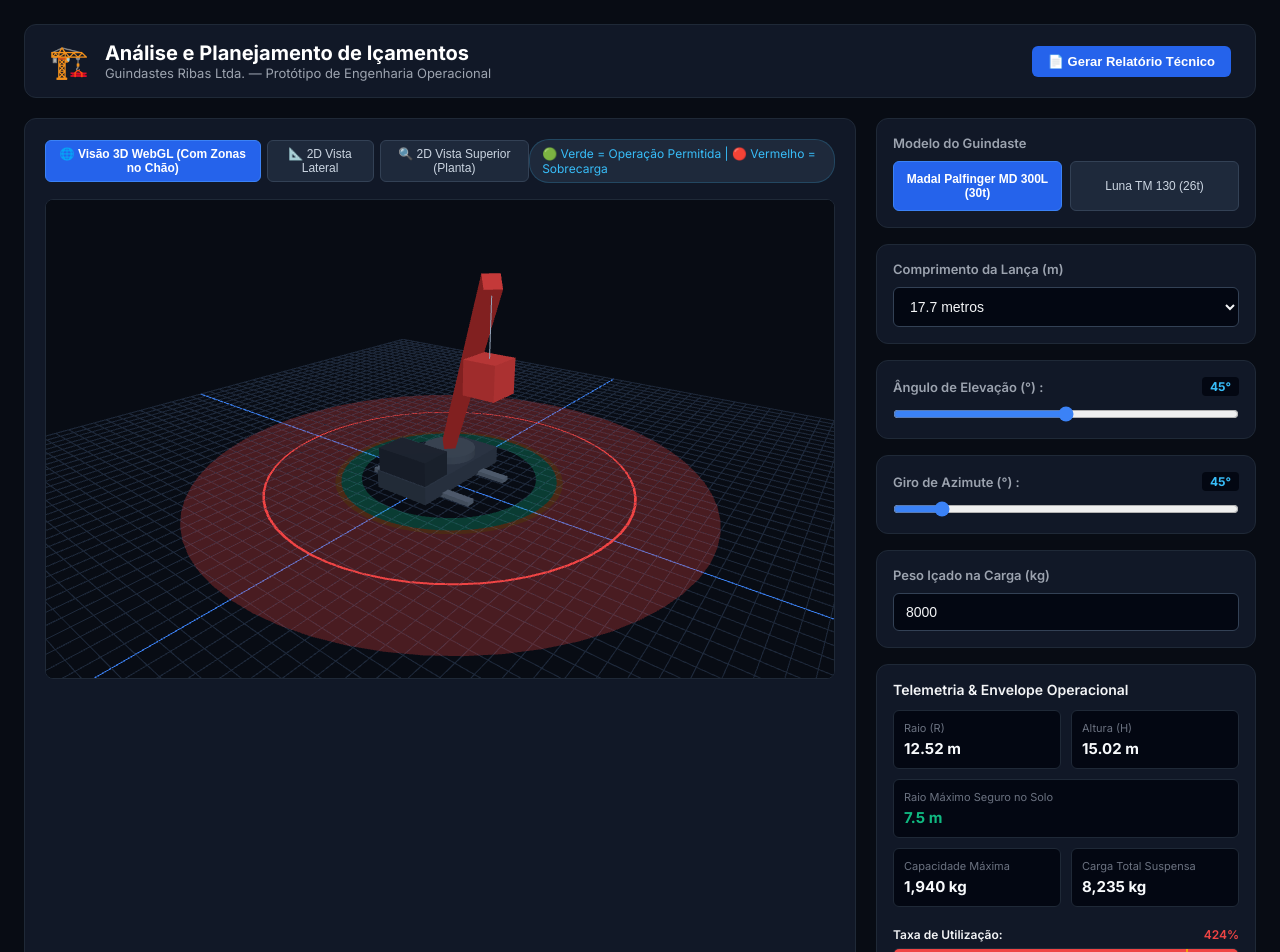
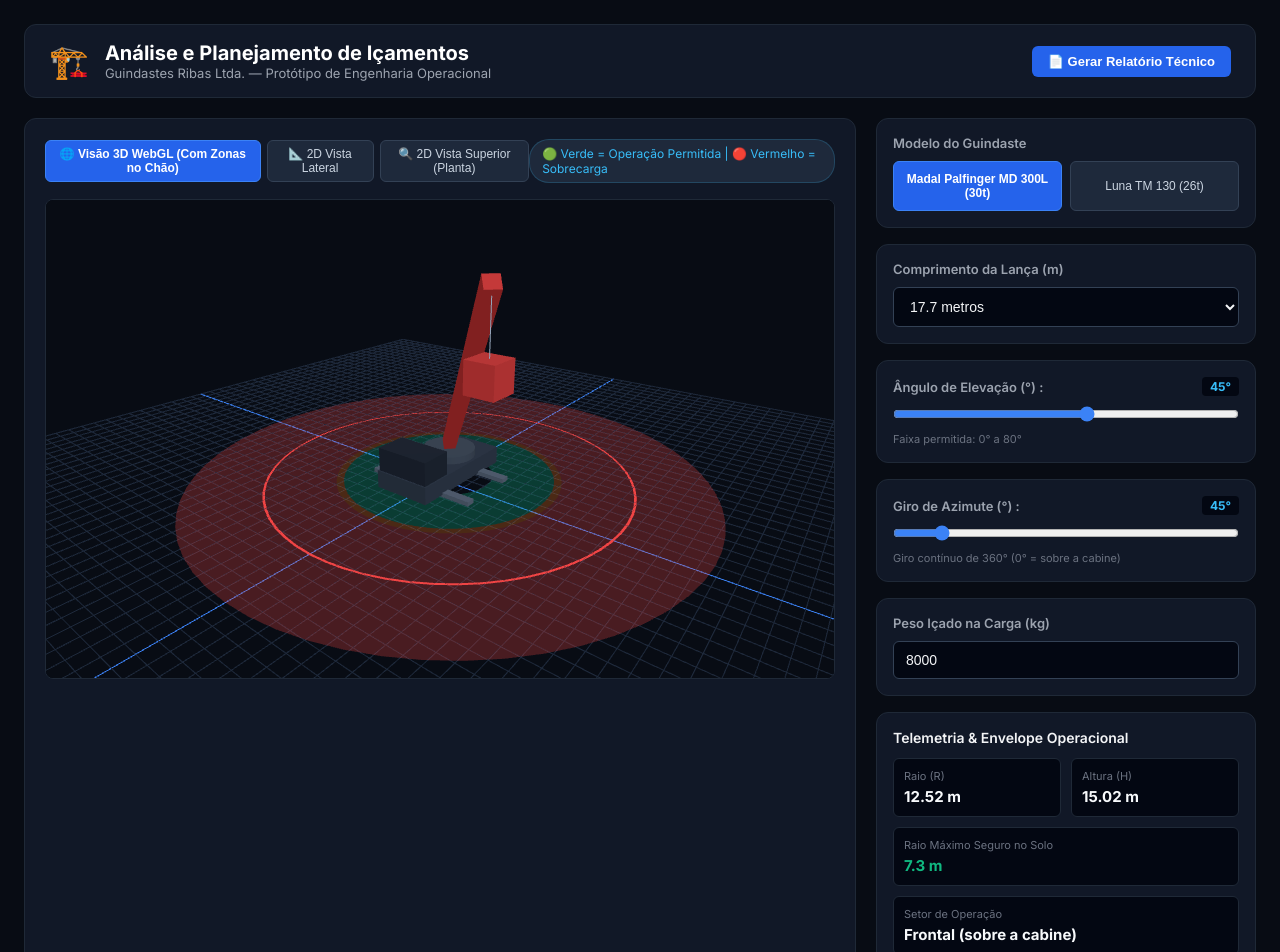
Before and after one commit to JoviOakz/Projeto_Jornada, a React (Vite) app: page / in a window 1280 px wide. Shown: the top 952 px of the page. Built offline with nearby package versions, Linux system fonts and the light colour scheme.

Commit message:
feat: project update

```diff
--- a/src/App.tsx
+++ b/src/App.tsx
@@ -3,6 +3,7 @@ import './App.css';
 
 import type { LiftInputs, ViewMode } from './types';
 import { useLiftAnalysis } from './hooks/useLiftAnalysis';
+import { normalizeInputs } from './lib/limits';
 import { Crane3D } from './components/Crane3D';
 import { Crane2D } from './components/Crane2D';
 import { ControlsPanel } from './components/ControlsPanel';
@@ -36,7 +37,8 @@ export const App: React.FC = () => {
   const [isReportOpen, setIsReportOpen] = useState<boolean>(false);
 
   const updateInputs = useCallback(
-    (patch: Partial<LiftInputs>) => setInputs((prev) => ({ ...prev, ...patch })),
+    (patch: Partial<LiftInputs>) =>
+      setInputs((prev) => normalizeInputs({ ...prev, ...patch }, prev.model)),
     []
   );
 
--- a/src/components/ControlsPanel.tsx
+++ b/src/components/ControlsPanel.tsx
@@ -1,6 +1,7 @@
 import React from 'react';
 import type { LiftInputs } from '../types';
 import { CHART_MD300L } from '../data/charts';
+import { getAngleRange, getSlewRange } from '../lib/limits';
 
 interface ControlsPanelProps {
   inputs: LiftInputs;
@@ -9,6 +10,8 @@ interface ControlsPanelProps {
 
 export const ControlsPanel: React.FC<ControlsPanelProps> = ({ inputs, onChange }) => {
   const { model, boomLength, angle, rotation, payloadKg } = inputs;
+  const angleRange = getAngleRange(model, boomLength);
+  const slewRange = getSlewRange(model);
 
   return (
     <>
@@ -57,12 +60,15 @@ export const ControlsPanel: React.FC<ControlsPanelProps> = ({ inputs, onChange }
         </div>
         <input
           type="range"
-          min="10"
-          max="80"
+          min={angleRange.min}
+          max={angleRange.max}
           value={angle}
           onChange={(e) => onChange({ angle: Number(e.target.value) })}
           className="slider-input"
         />
+        <span className="telemetry-label">
+          Faixa permitida: {angleRange.min}° a {angleRange.max}°
+        </span>
       </div>
 
       {/* Giro de Azimute */}
@@ -73,12 +79,17 @@ export const ControlsPanel: React.FC<ControlsPanelProps> = ({ inputs, onChange }
         </div>
         <input
           type="range"
-          min="0"
-          max="360"
+          min={slewRange.min}
+          max={slewRange.max}
           value={rotation}
           onChange={(e) => onChange({ rotation: Number(e.target.value) })}
           className="slider-input"
         />
+        <span className="telemetry-label">
+          {slewRange.continuous
+            ? 'Giro contínuo de 360° (0° = sobre a cabine)'
+            : `Setor traseiro restrito: ${slewRange.min}° a ${slewRange.max}° (180° = atrás)`}
+        </span>
       </div>
 
       {/* Peso da Carga */}
--- a/src/components/Crane2D.tsx
+++ b/src/components/Crane2D.tsx
@@ -1,5 +1,7 @@
 import React, { useEffect, useRef } from 'react';
 import type { LiftAnalysis, LiftInputs, View2D } from '../types';
+import { degToRad } from '../lib/geometry';
+import { MD300L_FRONTAL_HALF_ARC_DEG } from '../data/limits';
 
 interface Crane2DProps {
   view: View2D;
@@ -10,7 +12,7 @@ interface Crane2DProps {
 export const Crane2D: React.FC<Crane2DProps> = ({ view, inputs, analysis }) => {
   const canvasRef = useRef<HTMLCanvasElement | null>(null);
 
-  const { boomLength, payloadKg, angle, rotation } = inputs;
+  const { model, boomLength, payloadKg, angle, rotation } = inputs;
   const {
     radius,
     radAngle,
@@ -21,8 +23,10 @@ export const Crane2D: React.FC<Crane2DProps> = ({ view, inputs, analysis }) => {
     showOrangeZone,
     isCargoOverSapata,
     cableClipsIntoHaste,
-    statusColorCSS
+    statusColorCSS,
+    slewRange
   } = analysis;
+  const { min: slewMin, max: slewMax, continuous: slewContinuous } = slewRange;
 
   useEffect(() => {
     const canvas = canvasRef.current;
@@ -134,26 +138,51 @@ export const Crane2D: React.FC<Crane2DProps> = ({ view, inputs, analysis }) => {
       const maxPx = maxPossibleRadius * scale;
       const warningPx = warningRadiusGround * scale;
 
-      // Vermelha (externa)
-      ctx.fillStyle = 'rgba(239, 68, 68, 0.25)';
-      ctx.beginPath(); ctx.arc(centerX, centerY, maxPx, 0, Math.PI * 2); ctx.fill();
+      // Azimute ψ (0° = para cima, horário) => ângulo do canvas = ψ - 90°
+      const sectorA0 = slewContinuous ? 0 : degToRad(slewMin) - Math.PI / 2;
+      const sectorA1 = slewContinuous ? Math.PI * 2 : degToRad(slewMax) - Math.PI / 2;
 
-      // Laranja (intermediária)
-      if (showOrangeZone) {
-        ctx.fillStyle = 'rgba(249, 115, 22, 0.30)';
-        ctx.beginPath(); ctx.arc(centerX, centerY, warningPx, 0, Math.PI * 2); ctx.fill();
+      const fillSector = (r: number, a0: number, a1: number, color: string) => {
+        ctx.fillStyle = color;
+        ctx.beginPath();
+        ctx.moveTo(centerX, centerY);
+        ctx.arc(centerX, centerY, r, a0, a1);
+        ctx.closePath();
+        ctx.fill();
+      };
+
+      // Setor proibido (giro restrito)
+      if (!slewContinuous) {
+        fillSector(maxPx, sectorA1, sectorA0 + Math.PI * 2, 'rgba(100, 116, 139, 0.18)');
+        ctx.fillStyle = '#94a3b8';
+        ctx.font = '10px Inter';
+        ctx.textAlign = 'center';
+        ctx.fillText('Setor proibido', centerX, centerY - maxPx + 14);
       }
 
-      // Verde (interna)
-      ctx.fillStyle = 'rgba(16, 185, 129, 0.35)';
-      ctx.beginPath(); ctx.arc(centerX, centerY, safePx, 0, Math.PI * 2); ctx.fill();
+      // Setor frontal do MD300L (capacidade reduzida)
+      if (model === 'MD300L') {
+        const f0 = degToRad(-MD300L_FRONTAL_HALF_ARC_DEG) - Math.PI / 2;
+        const f1 = degToRad(MD300L_FRONTAL_HALF_ARC_DEG) - Math.PI / 2;
+        fillSector(maxPx, f0, f1, 'rgba(245, 158, 11, 0.12)');
+        ctx.fillStyle = '#f59e0b';
+        ctx.font = '10px Inter';
+        ctx.textAlign = 'center';
+        ctx.fillText('Frontal (reduzida)', centerX, centerY - maxPx + 14);
+      }
+
+      fillSector(maxPx, sectorA0, sectorA1, 'rgba(239, 68, 68, 0.25)');       // Vermelha
+      if (showOrangeZone) {
+        fillSector(warningPx, sectorA0, sectorA1, 'rgba(249, 115, 22, 0.30)'); // Laranja
+      }
+      fillSector(safePx, sectorA0, sectorA1, 'rgba(16, 185, 129, 0.35)');      // Verde
 
       // Anel do raio atual
       const radiusPx = radius * scale;
       ctx.strokeStyle = statusColorCSS;
       ctx.lineWidth = 2;
       ctx.setLineDash([4, 4]);
-      ctx.beginPath(); ctx.arc(centerX, centerY, radiusPx, 0, Math.PI * 2); ctx.stroke();
+      ctx.beginPath(); ctx.arc(centerX, centerY, radiusPx, sectorA0, sectorA1); ctx.stroke();
       ctx.setLineDash([]);
 
       // Haste
@@ -190,6 +219,7 @@ export const Crane2D: React.FC<Crane2DProps> = ({ view, inputs, analysis }) => {
     }
   }, [
     view,
+    model,
     angle,
     rotation,
     boomLength,
@@ -203,7 +233,10 @@ export const Crane2D: React.FC<Crane2DProps> = ({ view, inputs, analysis }) => {
     showOrangeZone,
     isCargoOverSapata,
     cableClipsIntoHaste,
-    statusColorCSS
+    statusColorCSS,
+    slewMin,
+    slewMax,
+    slewContinuous
   ]);
 
   return (
--- a/src/components/Crane3D.tsx
+++ b/src/components/Crane3D.tsx
@@ -2,6 +2,7 @@ import React, { useEffect, useRef } from 'react';
 import * as THREE from 'three';
 import { OrbitControls } from 'three/examples/jsm/controls/OrbitControls.js';
 import type { LiftAnalysis, LiftInputs } from '../types';
+import { degToRad } from '../lib/geometry';
 
 interface Crane3DProps {
   inputs: LiftInputs;
@@ -25,8 +26,10 @@ export const Crane3D: React.FC<Crane3DProps> = ({ inputs, analysis }) => {
     showOrangeZone,
     isCargoOverSapata,
     cableClipsIntoHaste,
-    statusColorHex
+    statusColorHex,
+    slewRange
   } = analysis;
+  const { min: slewMin, max: slewMax, continuous: slewContinuous } = slewRange;
 
   useEffect(() => {
     const container = mountRef.current;
@@ -58,6 +61,12 @@ export const Crane3D: React.FC<Crane3DProps> = ({ inputs, analysis }) => {
     const gridHelper = new THREE.GridHelper(60, 60, 0x3b82f6, 0x1e293b);
     scene.add(gridHelper);
 
+    // Setor angular dos anéis (360° ou setor restrito, ex.: TM130 traseiro 120°).
+    // Azimute ψ (0° = +Z, cresce para +X) => ângulo do RingGeometry φ = 90° - ψ.
+    const ringStart = slewContinuous ? 0 : Math.PI / 2 - degToRad(slewMax);
+    const ringLength = slewContinuous ? Math.PI * 2 : degToRad(slewMax - slewMin);
+    const ringSegs = Math.max(8, Math.round((64 * ringLength) / (Math.PI * 2)));
+
     // --- ANÉIS TRANSLÚCIDOS DE RAIO NO SOLO (VERDE, LARANJA E VERMELHO) ---
     const groundZoneGroup = new THREE.Group();
     groundZoneGroup.position.set(0, 0.02, -1); // Alinhado com o centro do pino de giro
@@ -77,7 +86,7 @@ export const Crane3D: React.FC<Crane3DProps> = ({ inputs, analysis }) => {
     const redMat = zoneMaterial(0xef4444);    // Sobrecarga / reprovado
 
     // Zona Verde (Segura)
-    const greenGeo = new THREE.RingGeometry(minPossibleRadius, safeRadiusGround, 64);
+    const greenGeo = new THREE.RingGeometry(minPossibleRadius, safeRadiusGround, ringSegs, 1, ringStart, ringLength);
     const greenRingMesh = new THREE.Mesh(greenGeo, greenMat);
     greenRingMesh.rotation.x = Math.PI / 2;
     greenRingMesh.name = 'greenRing';
@@ -88,7 +97,10 @@ export const Crane3D: React.FC<Crane3DProps> = ({ inputs, analysis }) => {
       const orangeGeo = new THREE.RingGeometry(
         Math.max(minPossibleRadius, safeRadiusGround),
         warningRadiusGround,
-        64
+        ringSegs,
+        1,
+        ringStart,
+        ringLength
       );
       const orangeRingMesh = new THREE.Mesh(orangeGeo, orangeMat);
       orangeRingMesh.rotation.x = Math.PI / 2;
@@ -100,7 +112,10 @@ export const Crane3D: React.FC<Crane3DProps> = ({ inputs, analysis }) => {
     const redGeo = new THREE.RingGeometry(
       Math.max(minPossibleRadius, warningRadiusGround),
       maxPossibleRadius,
-      64
+      ringSegs,
+      1,
+      ringStart,
+      ringLength
     );
     const redRingMesh = new THREE.Mesh(redGeo, redMat);
     redRingMesh.rotation.x = Math.PI / 2;
@@ -108,7 +123,7 @@ export const Crane3D: React.FC<Crane3DProps> = ({ inputs, analysis }) => {
     groundZoneGroup.add(redRingMesh);
 
     // Linha do raio atual no chão
-    const currentRadiusLineGeo = new THREE.RingGeometry(radius - 0.08, radius + 0.08, 64);
+    const currentRadiusLineGeo = new THREE.RingGeometry(radius - 0.08, radius + 0.08, ringSegs, 1, ringStart, ringLength);
     const currentRadiusLineMat = new THREE.MeshBasicMaterial({
       color: statusColorHex,
       side: THREE.DoubleSide
@@ -261,7 +276,10 @@ export const Crane3D: React.FC<Crane3DProps> = ({ inputs, analysis }) => {
     showOrangeZone,
     isCargoOverSapata,
     cableClipsIntoHaste,
-    statusColorHex
+    statusColorHex,
+    slewMin,
+    slewMax,
+    slewContinuous
   ]);
 
   return <div className="canvas-wrapper-3d" ref={mountRef} />;
--- a/src/components/ReportModal.tsx
+++ b/src/components/ReportModal.tsx
@@ -1,6 +1,7 @@
 import React from 'react';
 import type { LiftAnalysis, LiftInputs } from '../types';
 import { NORMATIVE_LIMIT_PCT } from '../lib/capacity';
+import { SECTOR_LABELS } from '../lib/limits';
 
 interface ReportModalProps {
   inputs: LiftInputs;
@@ -21,7 +22,8 @@ export const ReportModal: React.FC<ReportModalProps> = ({ inputs, analysis, onCl
     maxCapacityKg,
     usagePct,
     isOverload,
-    isApproved
+    isApproved,
+    sector
   } = analysis;
 
   // RN01: acima de 85% a operação é reprovada.
@@ -46,6 +48,7 @@ export const ReportModal: React.FC<ReportModalProps> = ({ inputs, analysis, onCl
             <div><strong>Comprimento da Lança:</strong> {boomLength} m</div>
             <div><strong>Ângulo de Elevação:</strong> {angle}°</div>
             <div><strong>Giro de Azimute:</strong> {rotation}°</div>
+            <div><strong>Setor de Operação:</strong> {SECTOR_LABELS[sector]}</div>
             <div><strong>Raio de Operação:</strong> {radius} m</div>
             <div><strong>Raio Máximo Seguro no Solo:</strong> {safeRadiusGround.toFixed(1)} m</div>
             <div><strong>Altura do Gancho:</strong> {hookHeight} m</div>
--- a/src/components/TelemetryPanel.tsx
+++ b/src/components/TelemetryPanel.tsx
@@ -1,6 +1,7 @@
 import React from 'react';
 import type { LiftAnalysis } from '../types';
 import { NORMATIVE_LIMIT_PCT } from '../lib/capacity';
+import { SECTOR_LABELS } from '../lib/limits';
 
 interface TelemetryPanelProps {
   analysis: LiftAnalysis;
@@ -19,7 +20,8 @@ export const TelemetryPanel: React.FC<TelemetryPanelProps> = ({ analysis }) => {
     isDanger,
     isWarning,
     isCargoOverSapata,
-    cableClipsIntoHaste
+    cableClipsIntoHaste,
+    sector
   } = analysis;
 
   const colorSuffix = isOverload ? 'red' : isDanger ? 'orange' : isWarning ? 'amber' : 'green';
@@ -39,6 +41,10 @@ export const TelemetryPanel: React.FC<TelemetryPanelProps> = ({ analysis }) => {
         <div className="telemetry-item full-width">
           <span className="telemetry-label">Raio Máximo Seguro no Solo</span>
           <span className="telemetry-value text-green">{safeRadiusGround.toFixed(1)} m</span>
+        </div>
+        <div className="telemetry-item full-width">
+          <span className="telemetry-label">Setor de Operação</span>
+          <span className="telemetry-value">{SECTOR_LABELS[sector]}</span>
         </div>
         <div className="telemetry-item">
           <span className="telemetry-label">Capacidade Máxima</span>
@@ -98,6 +104,15 @@ export const TelemetryPanel: React.FC<TelemetryPanelProps> = ({ analysis }) => {
             </div>
           </div>
         )}
+        {sector === 'FRONTAL' && (
+          <div className="warning-item warning-danger">
+            <span className="warning-icon">⚠️</span>
+            <div className="warning-content">
+              <strong>Setor Frontal (sobre a cabine)</strong>
+              <p>Capacidade reduzida neste setor. Conferir a tabela frontal oficial (exceto com patola dianteira auxiliar).</p>
+            </div>
+          </div>
+        )}
         {isDanger && !isOverload && (
           <div className="warning-item warning-danger">
             <span className="warning-icon">⚠️</span>
--- /dev/null
+++ b/src/data/limits.ts
@@ -0,0 +1,17 @@
+import type { AngleRange, SlewRange } from '../types';
+
+// ---- Luna TM 130 (LN 130 TM BR) ----
+// Elevação de 0° a 70°; giro da coluna restrito ao setor traseiro de 120°.
+// Convenção de azimute: 0° = sobre a cabine (frente), 180° = diretamente atrás.
+export const TM130_ANGLE_RANGE: AngleRange = { min: 0, max: 70 };
+export const TM130_SLEW_RANGE: SlewRange = { min: 120, max: 240, continuous: false };
+export const TM130_SLEW_CENTER_DEG = 180;
+
+// ---- Madal Palfinger MD 300L (30 t) ----
+// Lança principal: elevação até 83° (85° só com JIB). Giro contínuo de 360°.
+export const MD300L_MIN_ANGLE_DEG = 0;
+export const MD300L_MAX_ANGLE_DEG = 83;
+export const MD300L_SLEW_RANGE: SlewRange = { min: 0, max: 360, continuous: true };
+
+/** Setor frontal (sobre a cabine) ≈ 90° => ±45° em torno de 0°. Capacidade reduzida. */
+export const MD300L_FRONTAL_HALF_ARC_DEG = 45;
--- a/src/hooks/useLiftAnalysis.ts
+++ b/src/hooks/useLiftAnalysis.ts
@@ -1,6 +1,7 @@
 import { useMemo } from 'react';
 import type { LiftAnalysis, LiftInputs } from '../types';
 import { computeGeometry } from '../lib/geometry';
+import { getAngleRange, getOperatingSector, getSlewRange } from '../lib/limits';
 import {
   HOOK_WEIGHT_KG,
   NORMATIVE_LIMIT_PCT,
@@ -16,9 +17,13 @@ const SAPATA_HALF_WIDTH_M = 4;
 export function useLiftAnalysis(inputs: LiftInputs): LiftAnalysis {
   const { model, boomLength, payloadKg, angle, rotation } = inputs;
 
+  const angleRange = useMemo(() => getAngleRange(model, boomLength), [model, boomLength]);
+  const slewRange = getSlewRange(model);
+  const sector = getOperatingSector(model, rotation);
+
   const geo = useMemo(
-    () => computeGeometry(boomLength, angle, rotation),
-    [boomLength, angle, rotation]
+    () => computeGeometry(boomLength, angle, rotation, angleRange),
+    [boomLength, angle, rotation, angleRange]
   );
   const { radius, hookHeight, minPossibleRadius, maxPossibleRadius } = geo;
 
@@ -69,6 +74,9 @@ export function useLiftAnalysis(inputs: LiftInputs): LiftAnalysis {
 
   return {
     ...geo,
+    angleRange,
+    slewRange,
+    sector,
     hookWeight,
     totalLoadKg,
     maxCapacityKg,
--- a/src/lib/geometry.ts
+++ b/src/lib/geometry.ts
@@ -1,8 +1,11 @@
+import type { AngleRange } from '../types';
+
 export const degToRad = (deg: number): number => (deg * Math.PI) / 180;
+export const radToDeg = (rad: number): number => (rad * 180) / Math.PI;
 
-/** Faixa de ângulos usada para calcular os raios mínimo/máximo possíveis. */
-export const MIN_BOOM_ANGLE_DEG = 10;
-export const MAX_BOOM_ANGLE_DEG = 70;
+/** Ângulo de elevação (°) necessário para a lança atingir um dado raio horizontal. */
+export const radiusToAngleDeg = (radius: number, boomLength: number): number =>
+  radToDeg(Math.acos(Math.min(1, Math.max(-1, radius / boomLength))));
 
 /** Altura do pivô da lança em relação ao solo (m). */
 export const PIVOT_HEIGHT_M = 2.5;
@@ -19,7 +22,13 @@ export interface Geometry {
   maxPossibleRadius: number;
 }
 
-export function computeGeometry(boomLength: number, angle: number, rotation: number): Geometry {
+/** Raios mínimo/máximo alcançáveis, dados os limites de elevação do modelo. */
+export function computeGeometry(
+  boomLength: number,
+  angle: number,
+  rotation: number,
+  angleRange: AngleRange
+): Geometry {
   const radAngle = degToRad(angle);
   const radRot = degToRad(rotation);
 
@@ -34,7 +43,7 @@ export function computeGeometry(boomLength: number, angle: number, rotation: num
     coordX: Number((radius * Math.sin(radRot)).toFixed(2)),
     coordY: hookHeight,
     coordZ: Number((radius * Math.cos(radRot)).toFixed(2)),
-    maxPossibleRadius: boomLength * Math.cos(degToRad(MIN_BOOM_ANGLE_DEG)),
-    minPossibleRadius: Math.max(0.5, boomLength * Math.cos(degToRad(MAX_BOOM_ANGLE_DEG)))
+    maxPossibleRadius: boomLength * Math.cos(degToRad(angleRange.min)),
+    minPossibleRadius: Math.max(0.5, boomLength * Math.cos(degToRad(angleRange.max)))
   };
 }
--- /dev/null
+++ b/src/lib/limits.ts
@@ -0,0 +1,66 @@
+import { CHART_MD300L } from '../data/charts';
+import {
+  MD300L_FRONTAL_HALF_ARC_DEG,
+  MD300L_MAX_ANGLE_DEG,
+  MD300L_MIN_ANGLE_DEG,
+  MD300L_SLEW_RANGE,
+  TM130_ANGLE_RANGE,
+  TM130_SLEW_CENTER_DEG,
+  TM130_SLEW_RANGE
+} from '../data/limits';
+import type { AngleRange, CraneModel, LiftInputs, OperatingSector, SlewRange } from '../types';
+import { radiusToAngleDeg } from './geometry';
+
+const clamp = (v: number, min: number, max: number) => Math.min(max, Math.max(min, v));
+
+export const SECTOR_LABELS: Record<OperatingSector, string> = {
+  FRONTAL: 'Frontal (sobre a cabine)',
+  LATERAL_TRASEIRA: 'Lateral / Traseira',
+  TRASEIRO_RESTRITO: 'Traseiro (setor restrito de 120°)'
+};
+
+/**
+ * Faixa de elevação permitida.
+ * MD300L: 0° a 83°, limitada também pelo menor raio da tabela da lança escolhida
+ * (ex.: lança curta não chega a 83° com carga).
+ */
+export function getAngleRange(model: CraneModel, boomLength: number): AngleRange {
+  if (model === 'TM130') return TM130_ANGLE_RANGE;
+
+  const row = CHART_MD300L.matrix[boomLength];
+  const radii = row ? Object.keys(row).map(Number) : [];
+  if (radii.length === 0) return { min: MD300L_MIN_ANGLE_DEG, max: MD300L_MAX_ANGLE_DEG };
+
+  const tableMaxAngle = Math.floor(radiusToAngleDeg(Math.min(...radii), boomLength));
+  return { min: MD300L_MIN_ANGLE_DEG, max: Math.min(MD300L_MAX_ANGLE_DEG, tableMaxAngle) };
+}
+
+export function getSlewRange(model: CraneModel): SlewRange {
+  return model === 'TM130' ? TM130_SLEW_RANGE : MD300L_SLEW_RANGE;
+}
+
+export function getOperatingSector(model: CraneModel, rotation: number): OperatingSector {
+  if (model === 'TM130') return 'TRASEIRO_RESTRITO';
+  const az = ((rotation % 360) + 360) % 360;
+  return az <= MD300L_FRONTAL_HALF_ARC_DEG || az >= 360 - MD300L_FRONTAL_HALF_ARC_DEG
+    ? 'FRONTAL'
+    : 'LATERAL_TRASEIRA';
+}
+
+/** Garante que os inputs respeitem os limites do modelo (usar após qualquer alteração). */
+export function normalizeInputs(inputs: LiftInputs, previousModel?: CraneModel): LiftInputs {
+  const angleRange = getAngleRange(inputs.model, inputs.boomLength);
+  const slew = getSlewRange(inputs.model);
+  const modelChanged = previousModel !== undefined && previousModel !== inputs.model;
+
+  let rotation = inputs.rotation;
+  if (!slew.continuous) {
+    rotation = modelChanged ? TM130_SLEW_CENTER_DEG : clamp(rotation, slew.min, slew.max);
+  }
+
+  return {
+    ...inputs,
+    angle: clamp(inputs.angle, angleRange.min, angleRange.max),
+    rotation
+  };
+}
```
Also changed, not shown: src/lib/capacity.ts (+38 -51 lines), src/types.ts (+19 -0 lines).
